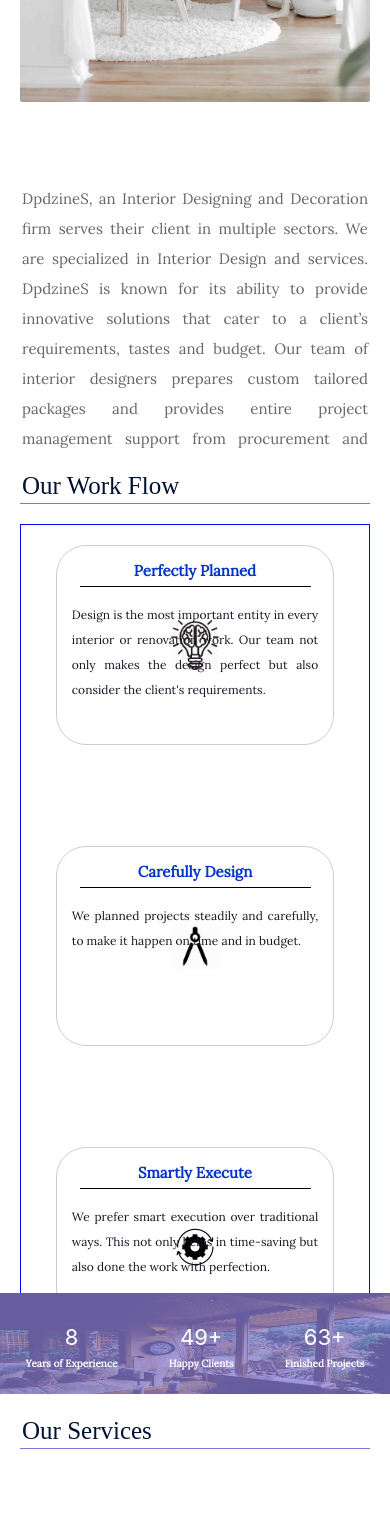
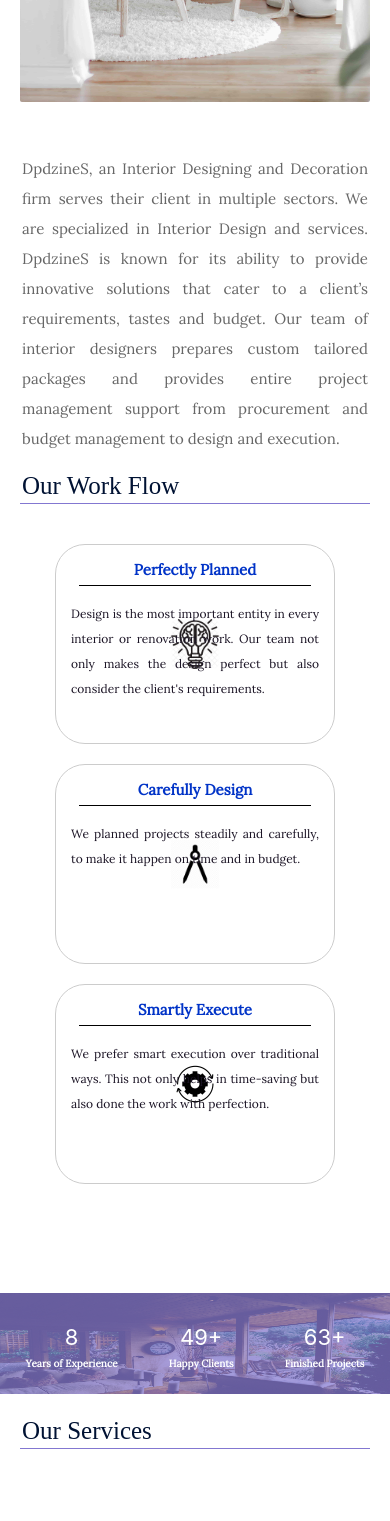
Before and after one commit to ShubhamSharma037/Sample, a React (Create React App) app: page / in a window 390 px wide. Shown: the part 1239-2760 px from the top of the page. Built offline with nearby package versions, Linux system fonts and the light colour scheme; a web font is replaced by a local one.

Commit message:
Responsive Home Fix 7

```diff
--- a/src/Components/Contact/contact.module.css
+++ b/src/Components/Contact/contact.module.css
@@ -7,6 +7,7 @@
 
 @media (max-width : 600px){
     .Contact{
+        height: auto;
         padding : 5px;
     }
 }
--- a/src/Components/Home/Welcome/IntroText/intro.module.css
+++ b/src/Components/Home/Welcome/IntroText/intro.module.css
@@ -17,7 +17,7 @@
   .introText {
     height: auto;
     display: block;
-    margin-top: 80px;
+    margin-top: 50px;
     float: none;
     width: 100%;
     padding: 2px; }
--- a/src/Components/Home/WorkFlow/Row/row.module.css
+++ b/src/Components/Home/WorkFlow/Row/row.module.css
@@ -2,7 +2,6 @@
   height: 70%;
   width: 100%;
   padding: 0 30px;
-  border: 1px solid blue;
   display: flex;
   flex-flow: row wrap;
   align-items: center;
@@ -12,7 +11,7 @@
 @media (max-width: 600px) {
   .Row {
     padding: 20px 0 0 0;
-    height: 100%;
+    height: auto;
     width: 100%;
     margin: 0 auto;
     justify-content: space-between;
--- a/src/sass/Components/Home/main/body/IntroText/intro.scss
+++ b/src/sass/Components/Home/main/body/IntroText/intro.scss
@@ -23,7 +23,7 @@
     .introText{
         height: auto;
         display: block;
-        margin-top: 80px;
+        margin-top: 50px;
         float: none;
         width : 100%;
         padding : 2px;
--- a/src/sass/row.scss
+++ b/src/sass/row.scss
@@ -2,7 +2,7 @@
     height : 70%;
     width : 100%;
     padding : 0 30px;
-    border : 1px solid blue;
+    // border : 1px solid blue;
     display: flex;
     flex-flow: row wrap;
     align-items: center;
@@ -15,7 +15,7 @@
 @media (max-width:600px){
     .Row{
         padding: 20px 0 0 0;
-        height: 100%;
+        height: auto;
         width: 100%;
         margin : 0 auto;
         // align-items: none;
```
Also changed, not shown: 1 other file (tests, documents, lock files or other folders).
